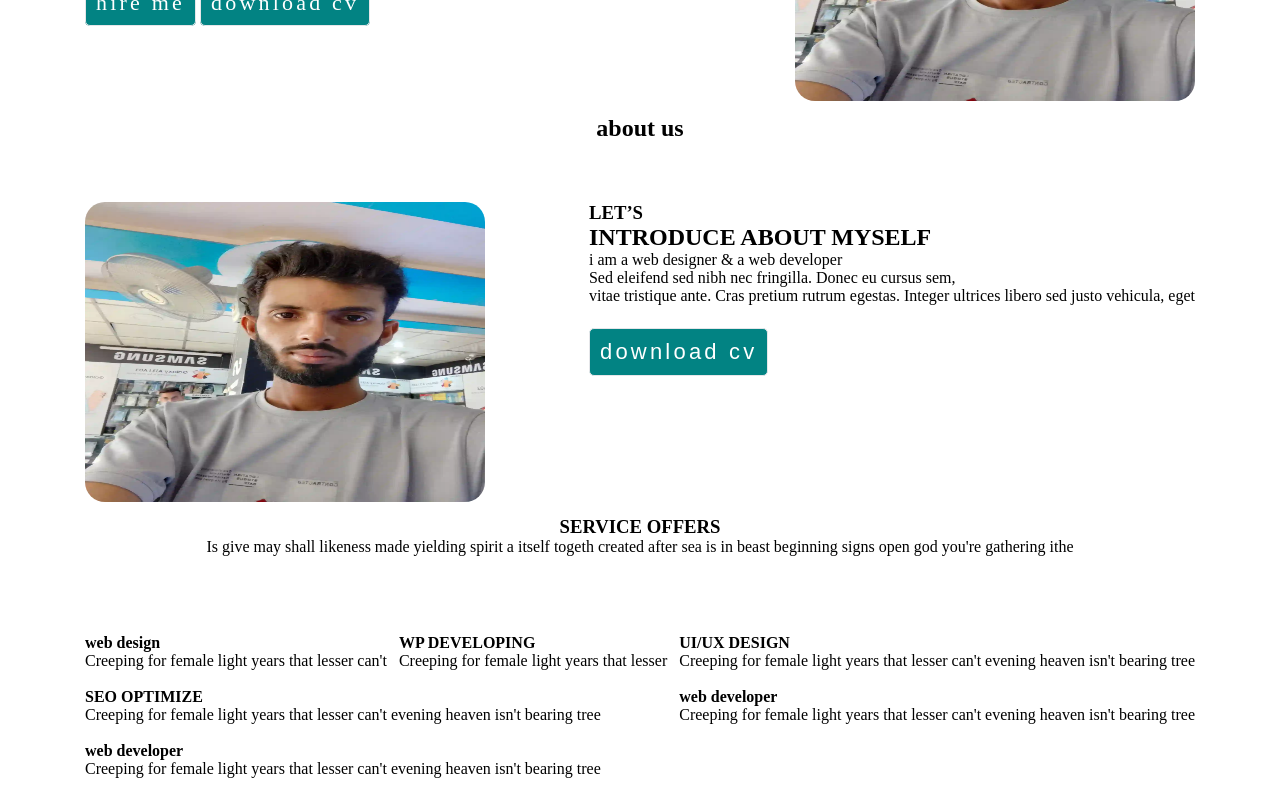
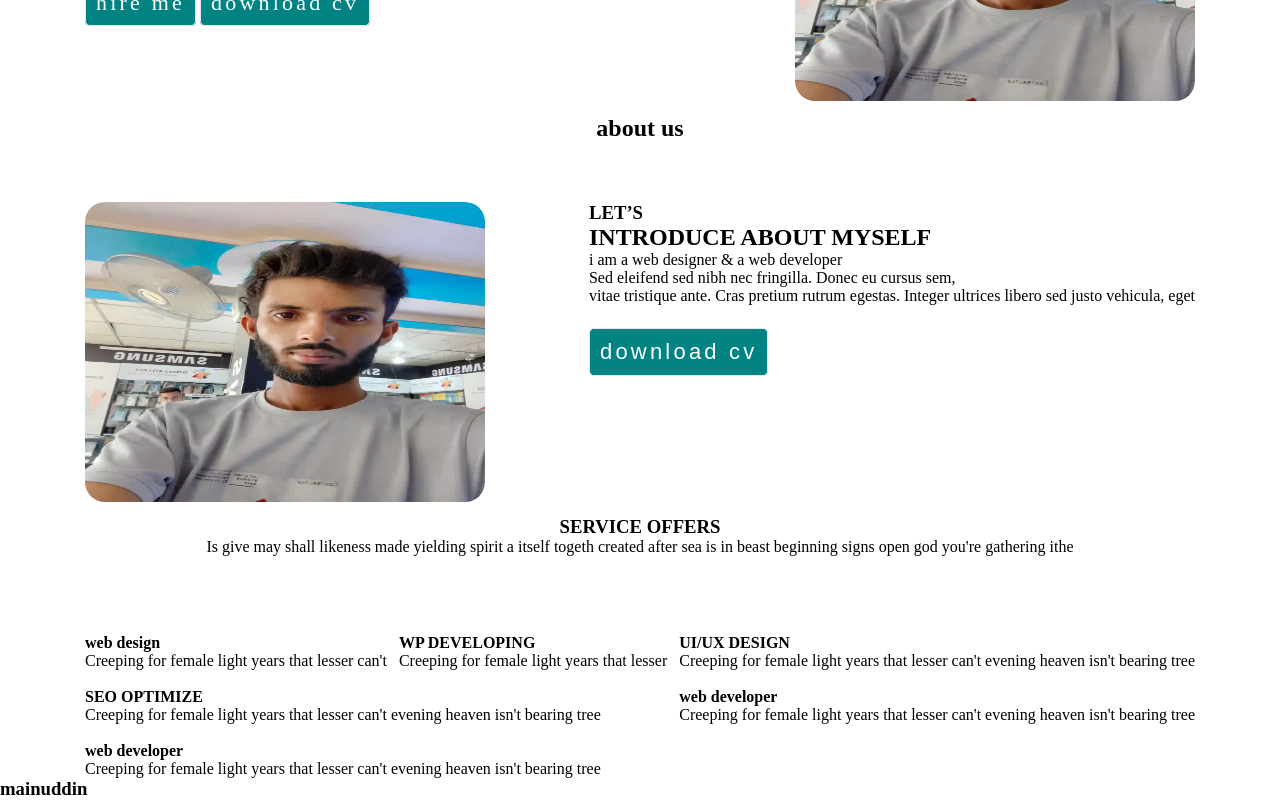
Before and after one commit to Devmdmainuddin/first-website, a plain HTML site: page index.html in a window 1280 px wide. Shown: the part 316-1116 px from the top of the page. Before the commit the page ends 1094 px from the top, so only its background shows below. Drawn offline with Linux system fonts and the light colour scheme.

Commit message:
html change

```diff
--- a/index.html
+++ b/index.html
@@ -108,7 +108,7 @@
 
         </div>
     </div>
-
+<h3>mainuddin</h3>
 
 
 </body>
```
